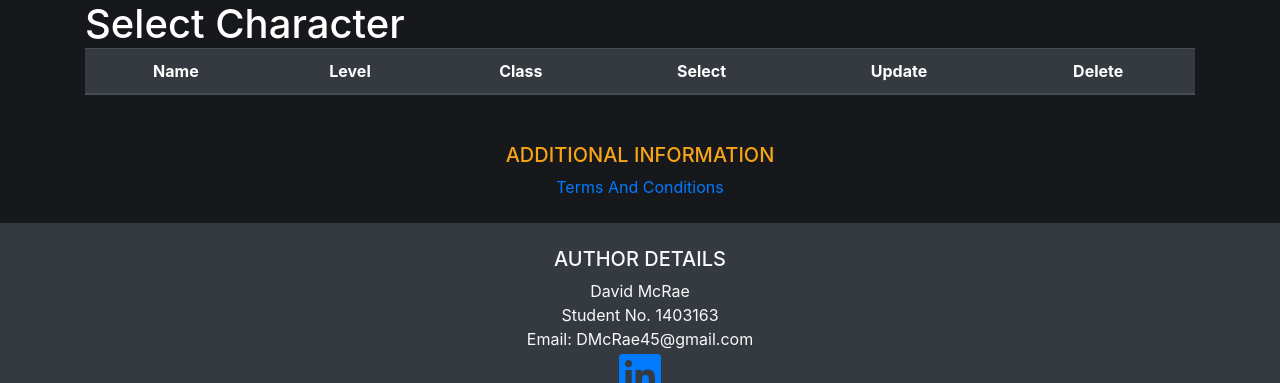
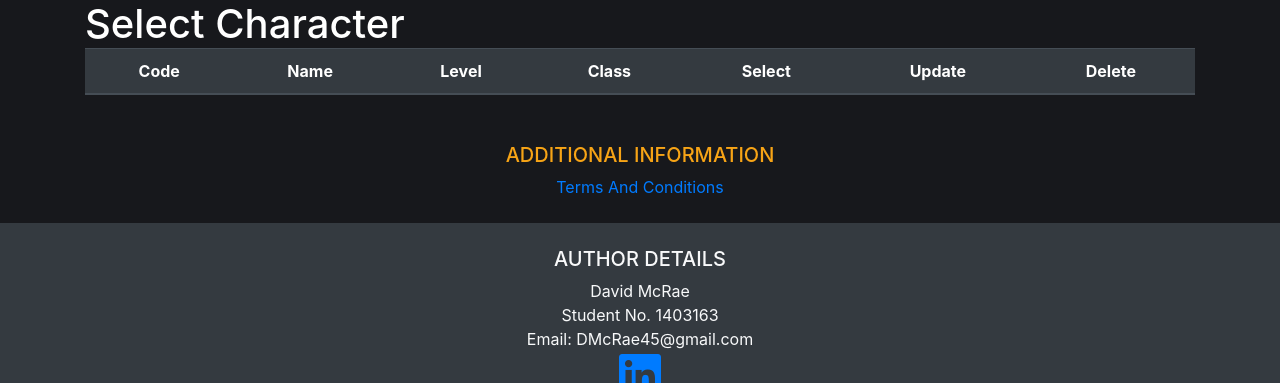
Before and after one commit to DMcRae45/Dungeons, a PHP site: page /play.php in a window 1280 px wide. Shown: the part 152-535 px from the top of the page. Run offline with PHP 8.4, Linux system fonts and the light colour scheme; a user stored in the database is signed in; data that the repository does not hold is empty; some libraries are stand-ins or nearby versions.

Commit message:
display code for player

```diff
--- a/View/play.php
+++ b/View/play.php
@@ -29,6 +29,7 @@ echo "
     <table class='table border border-dark text-center'>
       <thead class='thead-dark'>
           <tr>
+            <th scope='col'>Code</th>
             <th scope='col'>Name</th>
             <th scope='col'>Level</th>
             <th scope='col'>Class</th>
@@ -41,6 +42,7 @@ echo "
         for ($i=0 ; $i < sizeof($characters) ; $i++)
         {
           echo "<tr>";
+          echo "<td><text>".$characters[$i]->Code."</text></td>";
           echo "<td><text>".$characters[$i]->Name."</text></td>";
           echo "<td><text>".$characters[$i]->Level."</text></td>";
           echo "<td><text>".$characters[$i]->ClassName."</text></td>";
```
